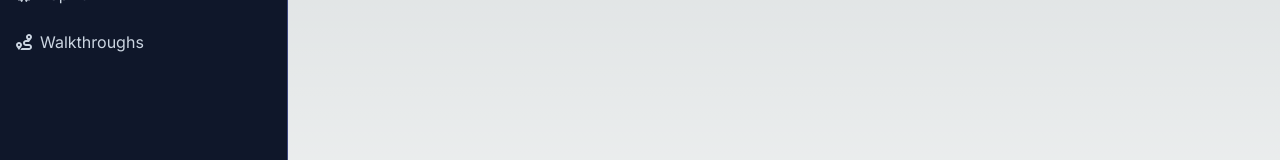
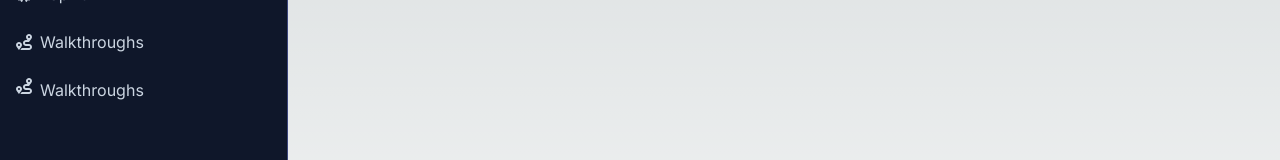
Before and after one commit to Dagostini01/game-next, a Next.js app: page / in a window 1280 px wide. Shown: the part 235-395 px from the top of the page. Built offline with nearby package versions, Linux system fonts and the light colour scheme.

Commit message:
button com use client

```diff
--- a/src/components/Navbar/Navbar.tsx
+++ b/src/components/Navbar/Navbar.tsx
@@ -3,6 +3,7 @@ import { cn } from "@/helpers/cn";
 import { NavbarProps } from "./types";
 import { NavbarList } from "./NavbarList";
 import { NavbarListItemLink } from "./NavbarListItemLink";
+import { NavbarListItemButton } from "./NavbarListItemButton";
 
 export const Navbar = ({ className, ...props }: NavbarProps) => {
 
@@ -27,6 +28,9 @@ export const Navbar = ({ className, ...props }: NavbarProps) => {
                 <NavbarListItemLink href="/walkthroughs">
                     <RouteIcon className="w-4 h-4" /> Walkthroughs
                 </NavbarListItemLink>
+                <NavbarListItemButton>
+                    <RouteIcon className="w-4 h-4" /> Walkthroughs
+                </NavbarListItemButton>
             </NavbarList>
 
             <NavbarList>
--- a/src/components/Navbar/NavbarListItemButton.tsx
+++ b/src/components/Navbar/NavbarListItemButton.tsx
@@ -7,7 +7,7 @@ import { NavbarListItemButtonProps } from "./types"
 export const NavbarListItemButton = ({children, className, ...props}:NavbarListItemButtonProps) => {
     return (
         <NavbarListItem className={cn("p-0", className)}>
-            <button className="flex gap-2 items rounded-lg p-2 w-full" {...props}>
+            <button onClick={()=>{alert("clicou")}} className="flex gap-2 items rounded-lg p-2 w-full" {...props}>
                 {children}
             </button>
         </NavbarListItem>
```
